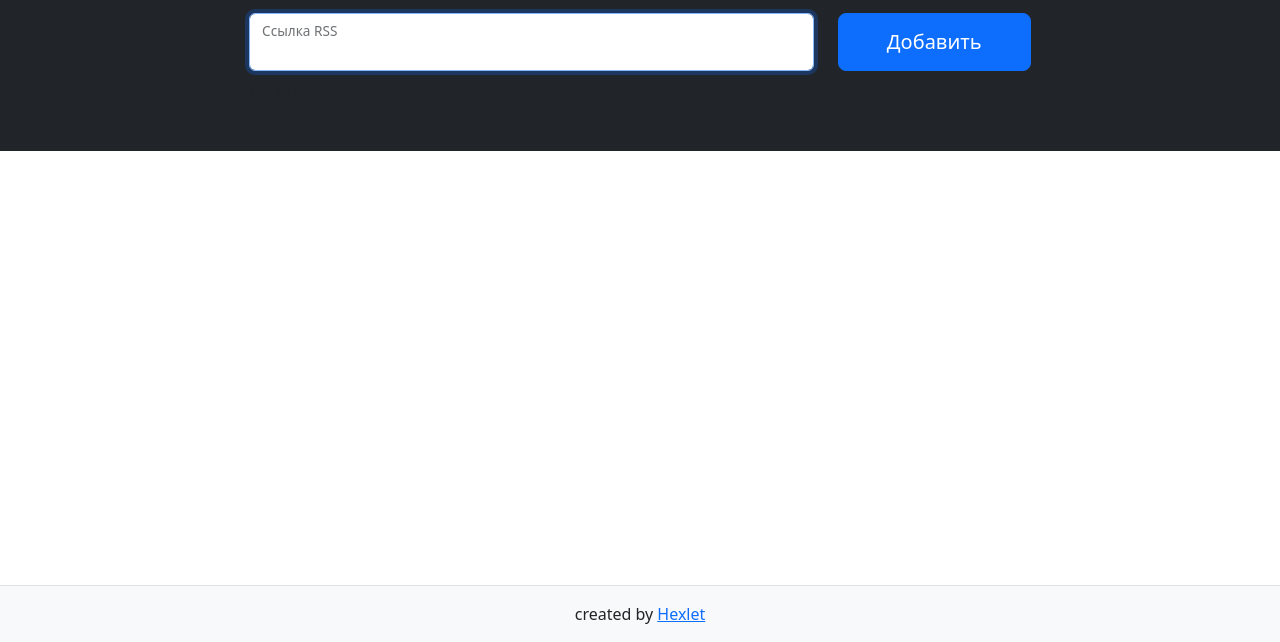
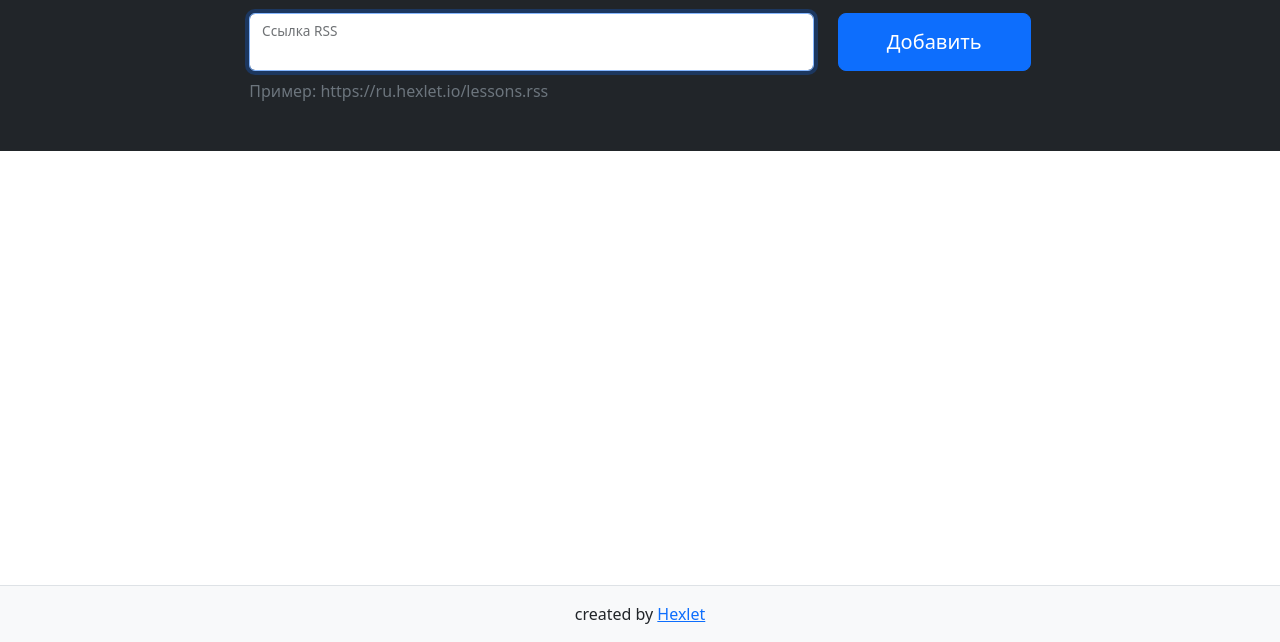
Before and after one commit to KirillTheStranger/Rss-aggregator, a website built with webpack: page index.html in a window 1280 px wide. Shown: the part 158-800 px from the top of the page. Built offline with nearby package versions, Linux system fonts and the light colour scheme; what on-change would draw is missing.

Commit message:
add color for example link

```diff
--- a/src/styles.scss
+++ b/src/styles.scss
@@ -1 +1,5 @@
 @import '~bootstrap/scss/bootstrap';
+
+.text-muted {
+  color: #6c757d !important;
+}
```
